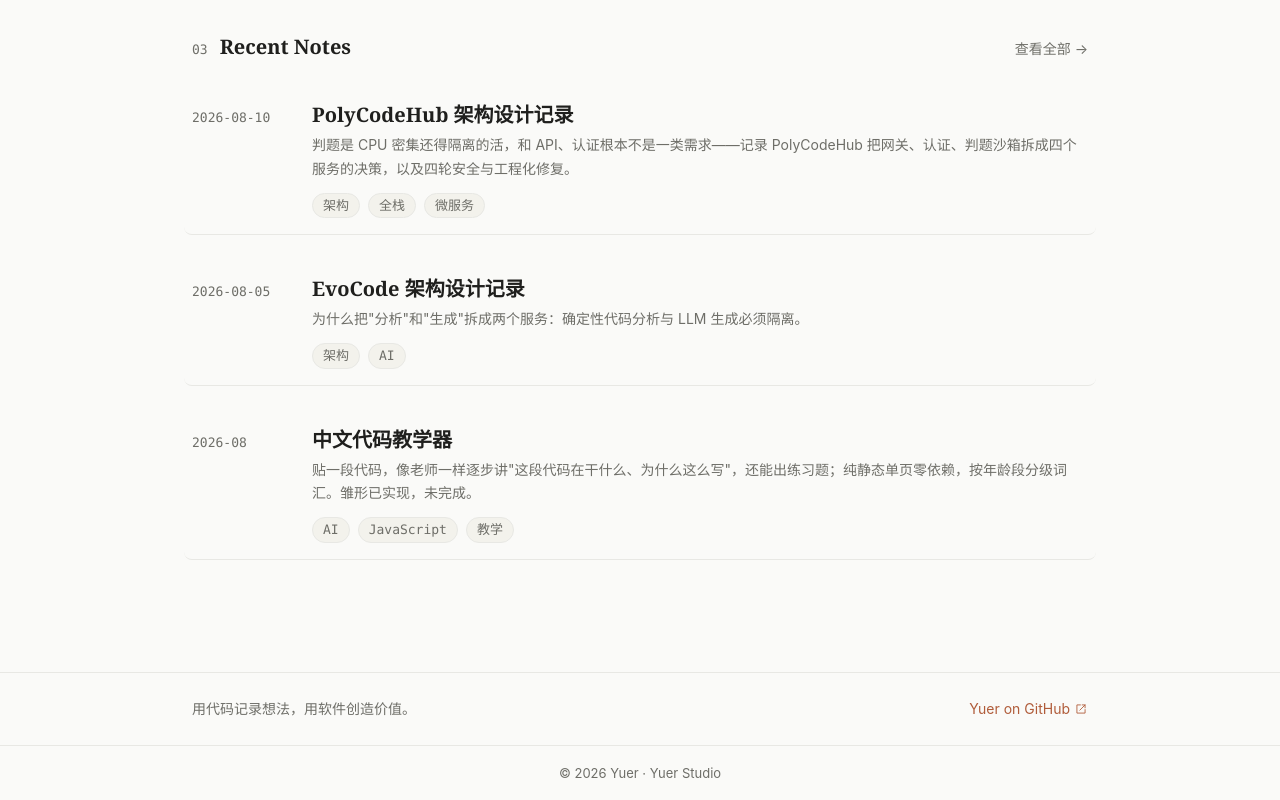
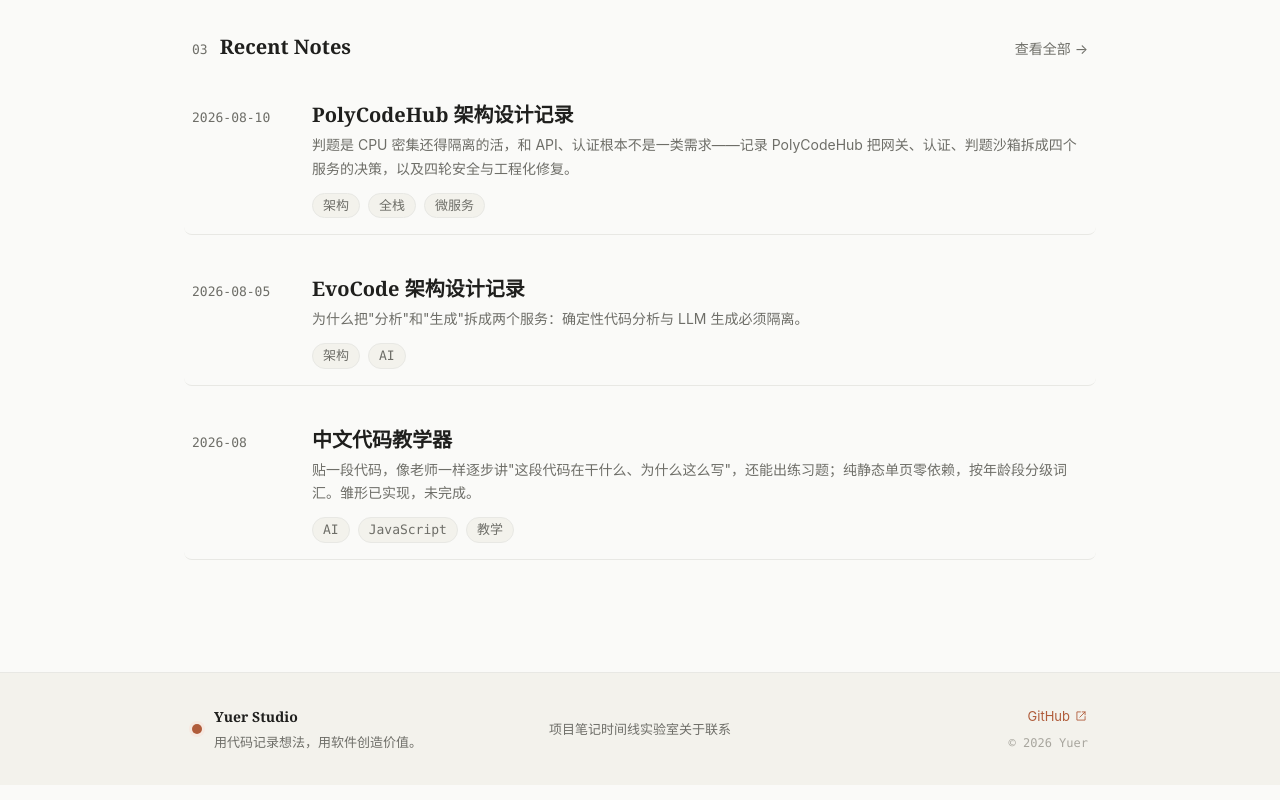
Before and after one commit to anyuer678/yuer.dev, a Vue app: page / in a window 1280 px wide. Shown: the part 1781-2581 px from the top of the page. Built offline with nearby package versions, Linux system fonts and the light colour scheme.

Commit message:
fix: 重做页脚——单行三栏、导航与品牌，去掉双线拥挤布局

```diff
--- a/src/components/layout/AppFooter.vue
+++ b/src/components/layout/AppFooter.vue
@@ -7,46 +7,123 @@ const year = new Date().getFullYear()
 </script>
 
 <template>
-  <footer class="app-footer">
-    <div class="container app-footer__inner">
-      <p class="app-footer__copy">
-        用代码记录想法，用软件创造价值。
-      </p>
-      <div class="app-footer__links">
-        <ExternalLink :href="site.links.github">{{ site.name }} on GitHub</ExternalLink>
+  <footer class="footer">
+    <div class="container footer__inner">
+      <div class="footer__brand">
+        <span class="footer__mark" aria-hidden="true" />
+        <div class="footer__texts">
+          <p class="footer__name">{{ site.brand || site.name }}</p>
+          <p class="footer__tag">用代码记录想法，用软件创造价值。</p>
+        </div>
+      </div>
+
+      <nav class="footer__nav" aria-label="页脚导航">
+        <RouterLink to="/projects">项目</RouterLink>
+        <RouterLink to="/notes">笔记</RouterLink>
+        <RouterLink to="/timeline">时间线</RouterLink>
+        <RouterLink to="/lab">实验室</RouterLink>
+        <RouterLink to="/about">关于</RouterLink>
+        <RouterLink to="/contact">联系</RouterLink>
+      </nav>
+
+      <div class="footer__side">
+        <ExternalLink :href="site.links?.github">GitHub</ExternalLink>
+        <p class="footer__copy">© {{ year }} {{ site.name }}</p>
       </div>
     </div>
-    <p class="app-footer__legal">© {{ year }} {{ site.name }} · {{ site.brand }}</p>
   </footer>
 </template>
 
 <style scoped>
-.app-footer {
+.footer {
+  margin-top: var(--space-16);
   border-top: 1px solid var(--color-border);
-  margin-top: var(--space-16);
+  background: var(--color-surface-muted);
 }
-.app-footer__inner {
+.footer__inner {
+  display: grid;
+  grid-template-columns: 1fr auto 1fr;
+  align-items: center;
+  gap: var(--space-6);
+  padding-block: var(--space-8);
+}
+.footer__brand {
   display: flex;
   align-items: center;
-  justify-content: space-between;
-  gap: var(--space-4);
-  flex-wrap: wrap;
-  padding-block: var(--space-6);
+  gap: 12px;
+  min-width: 0;
 }
-.app-footer__copy {
+.footer__mark {
+  width: 10px;
+  height: 10px;
+  border-radius: 50%;
+  background: var(--color-accent);
+  box-shadow: 0 0 0 3px var(--color-accent-soft);
+  flex-shrink: 0;
+}
+.footer__name {
+  margin: 0;
+  font-family: var(--font-display);
   font-size: var(--text-small);
-  color: var(--color-text-secondary);
+  font-weight: 600;
+  color: var(--color-text);
 }
-.app-footer__links {
-  display: flex;
-  gap: var(--space-6);
-  font-size: var(--text-small);
-}
-.app-footer__legal {
-  text-align: center;
-  padding-block: var(--space-4);
+.footer__tag {
+  margin: 2px 0 0;
   font-size: var(--text-caption);
   color: var(--color-text-secondary);
-  border-top: var(--border-default);
+  white-space: nowrap;
+  overflow: hidden;
+  text-overflow: ellipsis;
+}
+.footer__nav {
+  display: flex;
+  flex-wrap: wrap;
+  justify-content: center;
+  gap: var(--space-2) var(--space-5);
+  font-size: var(--text-caption);
+}
+.footer__nav a {
+  color: var(--color-text-secondary);
+  text-decoration: none;
+  padding: 4px 0;
+  transition: color var(--dur-fast) var(--ease-standard);
+}
+.footer__nav a:hover,
+.footer__nav a.router-link-active {
+  color: var(--color-accent);
+}
+.footer__side {
+  display: flex;
+  flex-direction: column;
+  align-items: flex-end;
+  gap: 6px;
+}
+.footer__side :deep(.external-link) {
+  font-size: var(--text-caption);
+}
+.footer__copy {
+  margin: 0;
+  font-size: 12px;
+  color: var(--color-text-tertiary);
+  font-family: var(--font-mono);
+}
+
+@media (max-width: 800px) {
+  .footer__inner {
+    grid-template-columns: 1fr;
+    justify-items: start;
+    gap: var(--space-5);
+    padding-block: var(--space-6);
+  }
+  .footer__nav {
+    justify-content: flex-start;
+  }
+  .footer__side {
+    align-items: flex-start;
+  }
+  .footer__tag {
+    white-space: normal;
+  }
 }
 </style>
```
